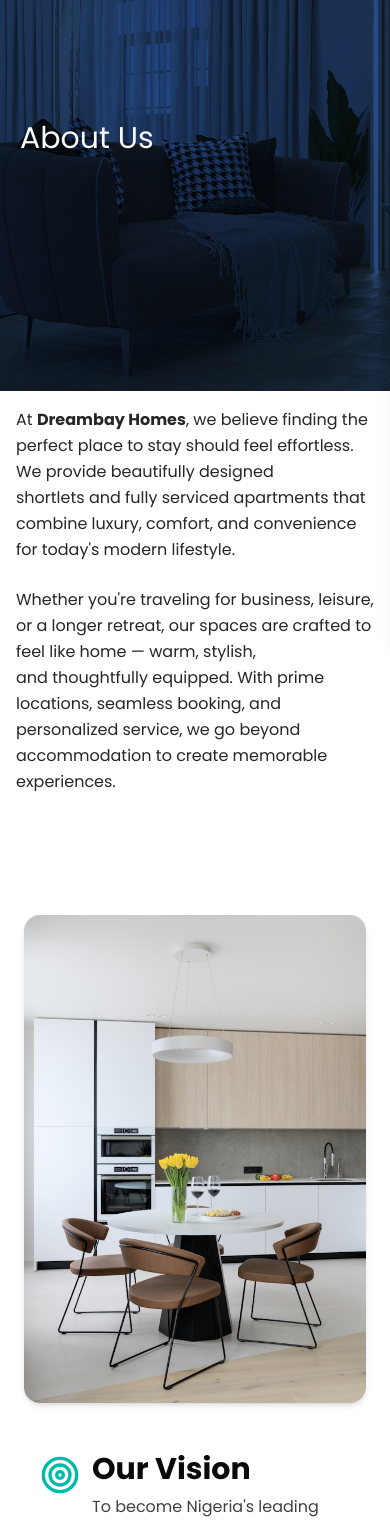
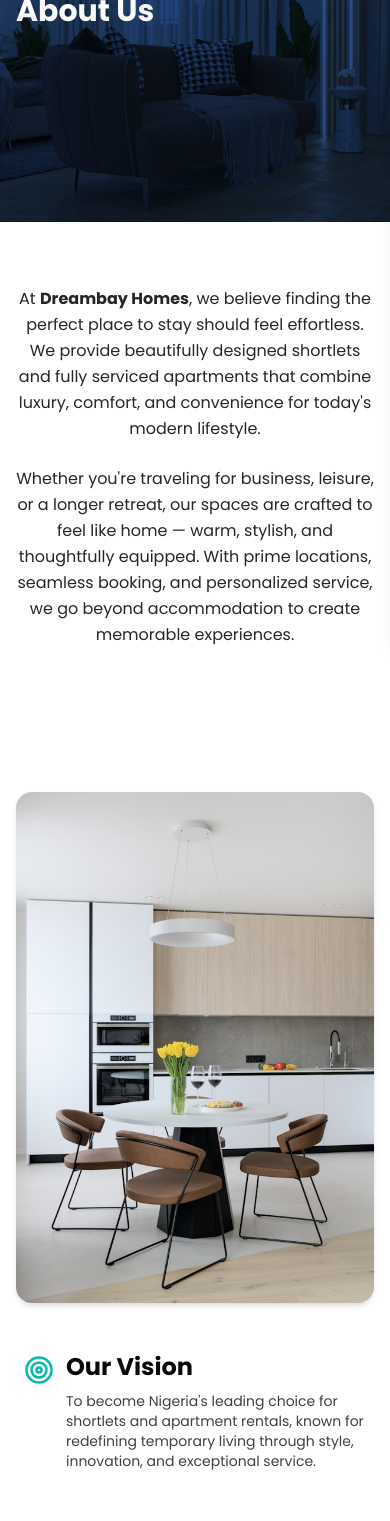
Before and after one commit to Markprince115/Dreambay-Homes, a Next.js app: page /about in a window 390 px wide. Shown: the part 200-1721 px from the top of the page. Built offline with nearby package versions, Linux system fonts and the light colour scheme.

Commit message:
made some adjustment

```diff
--- a/src/app/about/page.jsx
+++ b/src/app/about/page.jsx
@@ -31,16 +31,16 @@
         initial="hidden"
         animate={isInView ? "visible" : "hidden"}
         variants={fadeInUpVariants}
-        className='w-full h-[70dvh]'
+        className='w-full h-[50dvh] md:h-[70dvh] flex items-center p-4 md:p-8'
         style={{backgroundImage: `url(${ABOUT1.src})`, backgroundSize: 'cover', backgroundColor: "#00163BD9", backgroundBlendMode: 'overlay', backgroundPosition: 'center'}}
       >
         <motion.div
           variants={fadeInUpVariants}
-          className='container pt-[20rem] pl-5'
+          className='container mx-auto'
         >
           <motion.h2
             variants={fadeInUpVariants}
-            className='text-3xl text-neutral-50'
+            className='text-3xl md:text-5xl text-neutral-50 font-bold'
           >
             About Us
           </motion.h2>
@@ -51,20 +51,20 @@
         variants={staggerContainer}
         initial="hidden"
         animate={isInView ? "visible" : "hidden"}
-        className='flex flex-col w-full items-center justify-center'
+        className='flex flex-col w-full items-center justify-center py-16 px-4 md:px-8'
       >
-        <div className='flex flex-col items-center justify-center p-4'>
+        <div className='flex flex-col items-center justify-center max-w-4xl mx-auto text-center'>
           <motion.p
             variants={fadeInUpVariants}
-            className='text-neutral-800 text-left leading-relaxed mb-6'
+            className='text-neutral-800 text-base md:text-lg leading-relaxed mb-6 whitespace-pre-wrap'
           >
-            At <b>Dreambay Homes</b>, we believe finding the perfect place to stay should feel effortless. We provide beautifully designed <br/>shortlets and fully serviced apartments that combine luxury, comfort, and convenience for today's modern lifestyle.
+            At <b>Dreambay Homes</b>, we believe finding the perfect place to stay should feel effortless. We provide beautifully designed shortlets and fully serviced apartments that combine luxury, comfort, and convenience for today's modern lifestyle.
           </motion.p>
           <motion.p
             variants={fadeInUpVariants}
-            className='text-neutral-800 text-left leading-relaxed mb-6'
+            className='text-neutral-800 text-base md:text-lg leading-relaxed'
           >
-            Whether you're traveling for business, leisure, or a longer retreat, our spaces are crafted to feel like home — warm, stylish, <br/>and thoughtfully equipped. With prime locations, seamless booking, and personalized service, we go beyond <br/>accommodation to create memorable experiences.
+            Whether you're traveling for business, leisure, or a longer retreat, our spaces are crafted to feel like home — warm, stylish, and thoughtfully equipped. With prime locations, seamless booking, and personalized service, we go beyond accommodation to create memorable experiences.
           </motion.p>
         </div>
       </motion.section>
@@ -73,39 +73,37 @@
         variants={staggerContainer}
         initial="hidden"
         animate={isInView ? "visible" : "hidden"}
-        className='w-full py-20 px-6'
+        className='w-full py-20 px-4 md:px-6'
       >
         <div className='grid grid-cols-1 md:grid-cols-2 gap-12 max-w-6xl mx-auto'>
           <motion.div
             variants={fadeInUpVariants}
-            className='w-full flex justify-center'
+            className='w-full flex justify-center order-first md:order-last'
           >
             <Image
               src={ABOUT2}
-              width={400}
-              height={400}
-              alt='image'
-              className='rounded-2xl shadow-md'
+              alt='A beautifully decorated room'
+              className='w-full max-w-md h-auto rounded-2xl shadow-md object-cover'
             />
           </motion.div>
 
           <motion.div
             variants={staggerContainer}
-            className='flex flex-col space-y-12 px-4'
+            className='flex flex-col space-y-12 px-2 md:px-4'
           >
             {[
               {
-                icon: <Target size={40} />,
+                icon: <Target size={30} />,
                 title: "Our Vision",
                 text: "To become Nigeria's leading choice for shortlets and apartment rentals, known for redefining temporary living through style, innovation, and exceptional service."
               },
               {
-                icon: <Mountain size={40} />,
+                icon: <Mountain size={30} />,
                 title: "Our Mission",
                 text: "We are committed to providing modern, well-designed, and strategically located apartments that meet the needs of business travelers, holidaymakers, and long-stay guests. Through seamless booking, personalized care, and high-quality spaces, we make every stay effortless, enjoyable, and memorable."
               },
               {
-                icon: <Target size={40} />,
+                icon: <Target size={30} />,
                 title: "Core Value",
                 text: "Comfort - Every space is designed with the guest's ease and relaxation in mind. Quality – From interiors to service, excellence defines everything we do. Trust – We deliver on our promise, ensuring transparency and reliability. Innovation – We adapt to modern lifestyles, offering flexible living solutions. Care – Hospitality is at our heart; we treat every guest like family."
               }
@@ -119,13 +117,13 @@
                 <div>
                   <motion.h2
                     variants={fadeInUpVariants}
-                    className='text-3xl font-bold mb-2'
+                    className='text-2xl md:text-3xl font-bold mb-2'
                   >
                     {item.title}
                   </motion.h2>
                   <motion.p
                     variants={fadeInUpVariants}
-                    className='text-neutral-700'
+                    className='text-neutral-700 text-sm md:text-base'
                   >
                     {item.text}
                   </motion.p>
--- a/src/components/sections/Hero.jsx
+++ b/src/components/sections/Hero.jsx
@@ -7,57 +7,75 @@
 
 const Hero = () => {
   const ref = useRef(null)
-  const isInView = useInView(ref, { once: true, amount: 0.3 })
+  // Trigger the animation when 50% of the section is in view
+  const isInView = useInView(ref, { once: true, amount: 0.5 })
 
-  const fadeUpVariants = {
+  // Parent container variants to orchestrate animations
+  const containerVariants = {
+    hidden: { opacity: 0 },
+    visible: {
+      opacity: 1,
+      transition: {
+        staggerChildren: 0.2, // Stagger children animations by 0.2s
+      },
+    },
+  }
+
+  // Child item variants for the fade-up effect
+  const itemVariants = {
     hidden: { opacity: 0, y: 20 },
-    visible: { opacity: 1, y: 0 }
+    visible: {
+      opacity: 1,
+      y: 0,
+      transition: {
+        duration: 0.5,
+        ease: "easeOut"
+      }
+    },
   }
 
   return (
     <section
       ref={ref}
-      className='w-full h-screen bg-cover bg-center relative'
-      style={{backgroundImage: `url(${HEROBG.src})`, width: '100%', height: '100vh'}}
+      className='relative h-screen w-full bg-cover bg-center'
+      style={{ backgroundImage: `url(${HEROBG.src})` }}
     >
-      <div className='absolute inset-0 bg-[#00163BD9]'></div>
+      {/* Background Overlay */}
+      <div className='absolute inset-0 bg-blue-950/80'></div>
+
+      {/* Content */}
       <motion.div
         initial="hidden"
         animate={isInView ? "visible" : "hidden"}
-        variants={fadeUpVariants}
-        transition={{ duration: 0.5 }}
-        className='relative z-10 flex flex-col items-center justify-center h-full text-center text-white px-4'
+        variants={containerVariants}
+        className='relative z-10 flex h-full flex-col items-center justify-center p-4 text-center text-white'
       >
         <motion.p
-          variants={fadeUpVariants}
-          transition={{ duration: 0.5, delay: 0.2 }}
-          className='border border-green-300/40 bg-transparent text-center my-2 px-7 py-2 text-sm text-neutral-50 rounded-full'
+          variants={itemVariants}
+          className='mb-4 rounded-full border border-green-300/40 bg-transparent px-6 py-2 text-sm'
         >
           LUXURY REAL ESTATE
         </motion.p>
 
         <motion.h1
-          variants={fadeUpVariants}
-          transition={{ duration: 0.5, delay: 0.4 }}
-          className='text-4xl md:text-6xl font-bold mb-4'
+          variants={itemVariants}
+          className='mb-4 max-w-4xl text-4xl font-bold leading-tight sm:text-5xl md:text-6xl'
         >
-          Your Perfect Balance of Comfort, <br/> Class and Convenience.
+          Your Perfect Balance of Comfort, Class and Convenience.
         </motion.h1>
 
         <motion.p
-          variants={fadeUpVariants}
-          transition={{ duration: 0.5, delay: 0.6 }}
-          className="text-lg md:text-sm text-white/70 max-w-2xl mx-auto mb-7 leading-relaxed"
+          variants={itemVariants}
+          className="mb-8 max-w-2xl text-base text-white/80 md:text-lg"
         >
-          We believe every stay should feel effortless. That's why Dreambay Homes offers fully serviced apartments in prime locations — giving you a home that works for your lifestyle.
+          We believe every stay should feel effortless. That's why Dreambay Homes
+          offers fully serviced apartments in prime locations — giving you a home
+          that works for your lifestyle.
         </motion.p>
 
-        <motion.div
-          variants={fadeUpVariants}
-          transition={{ duration: 0.5, delay: 0.8 }}
-        >
+        <motion.div variants={itemVariants}>
           <Link href='/contact'>
-            <Button className='bg-green-300/60 text-white py-3 px-6 rounded-lg'>
+            <Button className='rounded-lg bg-green-300/60 px-8 py-6 text-base font-semibold text-white transition hover:bg-green-300/80'>
               Book an Appointment
             </Button>
           </Link>
--- a/src/components/sections/Service.jsx
+++ b/src/components/sections/Service.jsx
@@ -12,9 +12,10 @@
         <p className='border border-green-300/50 rounded-full text-sm px-7 py-2'> Services We Provide</p>
       </div>
 
-    {/* 2 image card grid section image using shadcn ui */}
+    {/* Responsive grid section */}
     <div className='w-full pb-8'>
-      <div className='flex flex-col md:flex-row items-center justify-center gap-5'>
+      {/* The key change is here, replacing the flexbox with a responsive grid */}
+      <div className='grid grid-cols-1 sm:grid-cols-2 lg:grid-cols-3 xl:grid-cols-4 gap-5 px-5 md:px-10 justify-items-center'>
           {properties.map((property, index) => (
               <PropertyCard key={index}
                 image={property.image}
```
Also changed, not shown: src/components/sections/PropertyCard.jsx (+9 -6 lines). Lines whose indentation alone changed are shown as unchanged.
